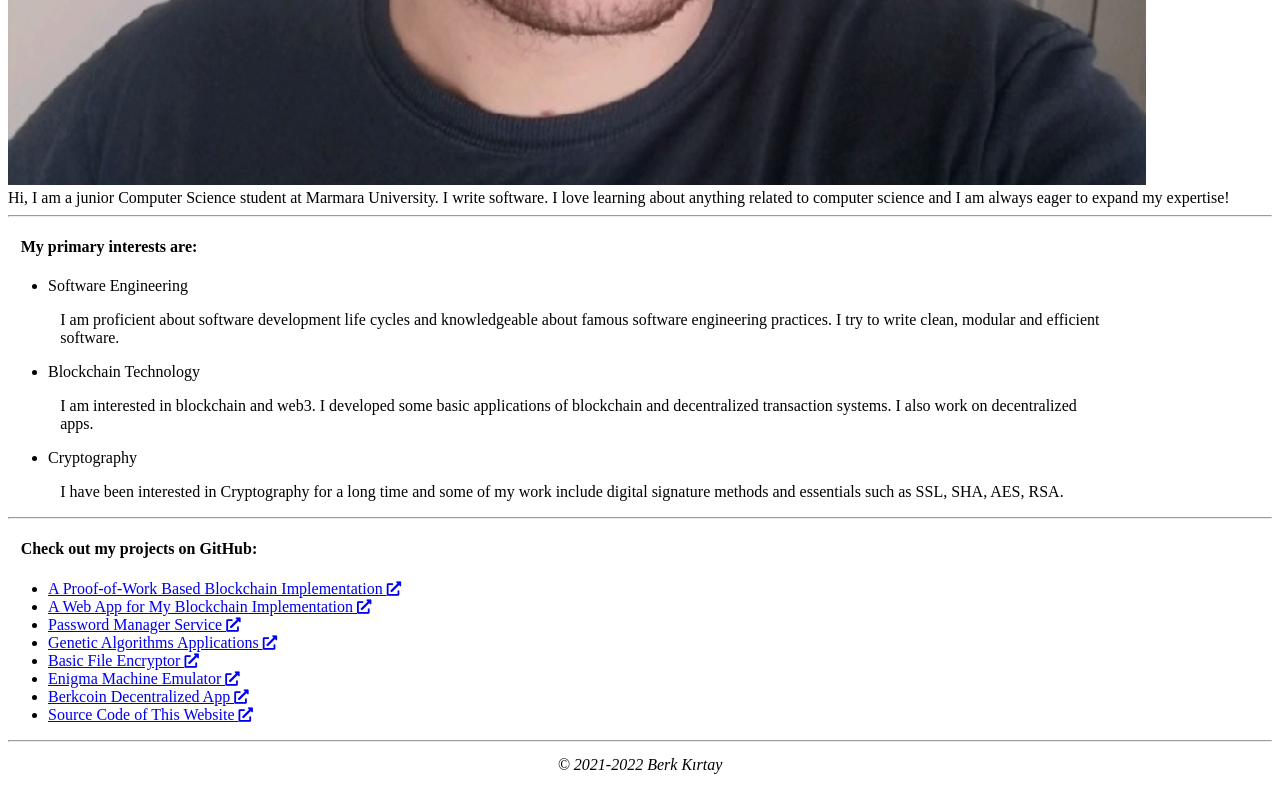
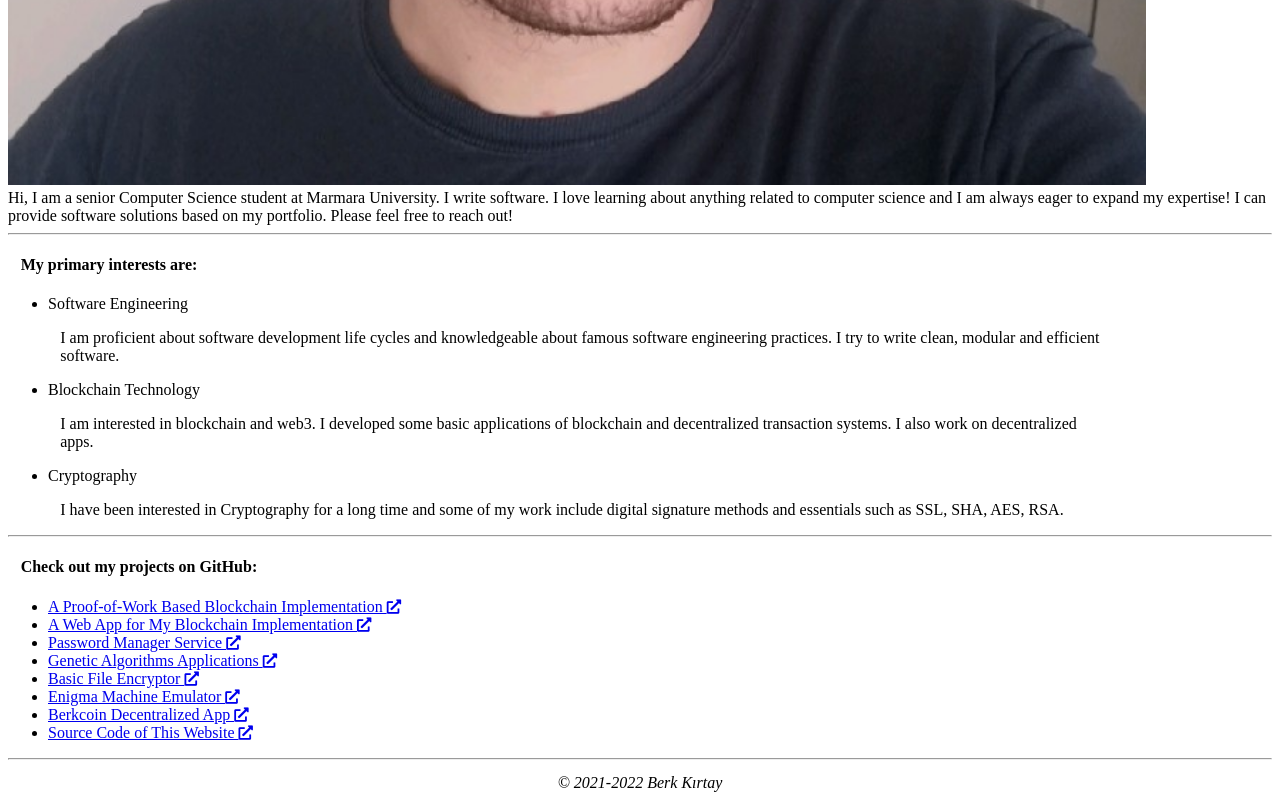
Before and after one commit to berkkirtay/berkkirtay.github.io, a React (Create React App) app: page / in a window 1280 px wide. Shown: the part 1060-1860 px from the top of the page. Built offline with nearby package versions, Linux system fonts and the light colour scheme; the HTML template or start-up script is replaced by a standard one.

Commit message:
small change on home

```diff
--- a/src/components/Home.js
+++ b/src/components/Home.js
@@ -9,8 +9,9 @@ const Home = () => {
                         <img src={pfp} alt="pfp" width="90%" />
                     </div>
                     <div id="profile-child-desc">
-                        Hi, I am a junior Computer Science student at Marmara University. I write software. I love
+                        Hi, I am a senior Computer Science student at Marmara University. I write software. I love
                         learning about anything related to computer science and I am always eager to expand my expertise!
+                        I can provide software solutions based on my portfolio. Please feel free to reach out!
                     </div>
                 </div>
 
```
Also changed, not shown: 1 other file (tests, documents, lock files or other folders).
